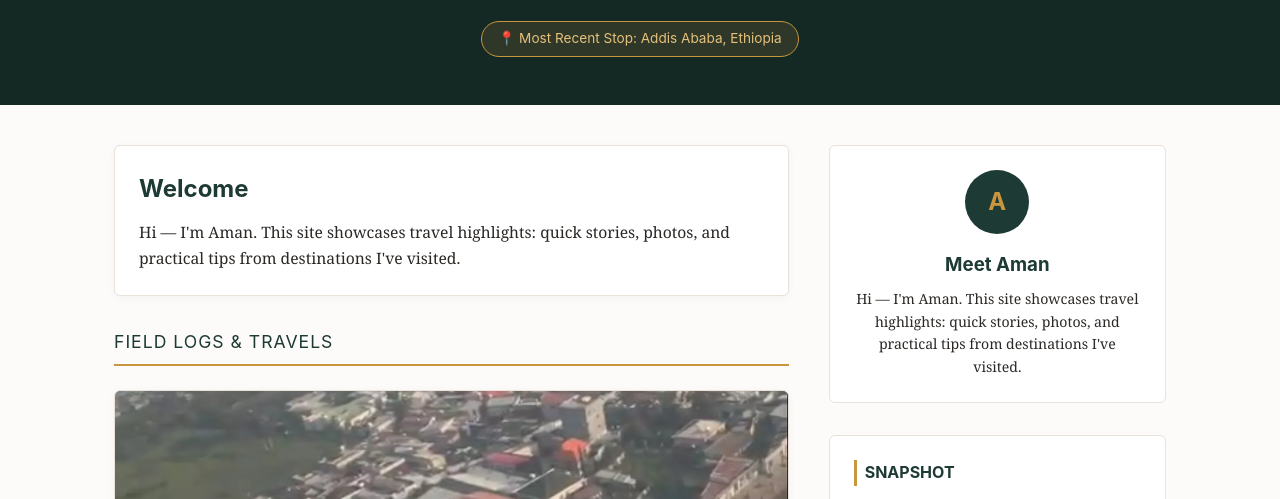
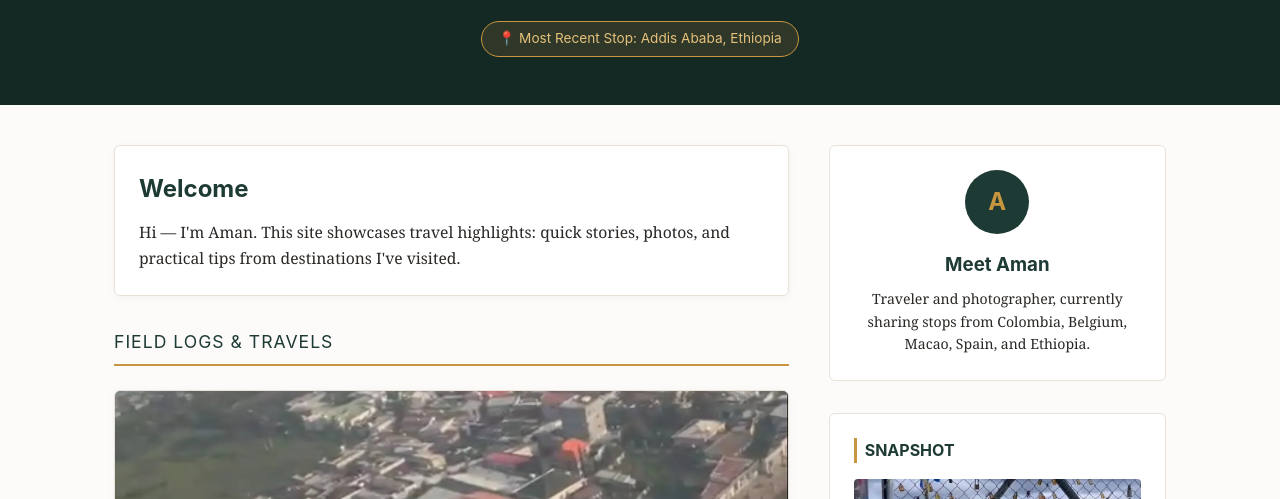
Before and after one commit to TeredaTrades/Amanstravels, a plain HTML site: page index.html in a window 1280 px wide. Shown: the part 233-732 px from the top of the page. Drawn offline with Linux system fonts and the light colour scheme.

Commit message:
Fix hardcoded-badge staleness risk (add maintainer comment) and de-duplicate About copy in sidebar bio

```diff
--- a/index.html
+++ b/index.html
@@ -271,6 +271,7 @@
   <header class="hero">
     <h1>Aman's Travels</h1>
     <p class="tagline">Travel with Aman. Travel in Peace.</p>
+    <!-- Manually maintained: update this to match whichever entry-card below is the newest -->
     <div class="status-badge">📍 Most Recent Stop: Addis Ababa, Ethiopia</div>
   </header>
 
@@ -391,7 +392,7 @@
       <div class="widget author-box">
         <div class="author-img">A</div>
         <h3>Meet Aman</h3>
-        <p>Hi — I'm Aman. This site showcases travel highlights: quick stories, photos, and practical tips from destinations I've visited.</p>
+        <p>Traveler and photographer, currently sharing stops from Colombia, Belgium, Macao, Spain, and Ethiopia.</p>
       </div>
 
       <div class="widget snapshot-widget">
```
Also changed, not shown: 1 other file.
